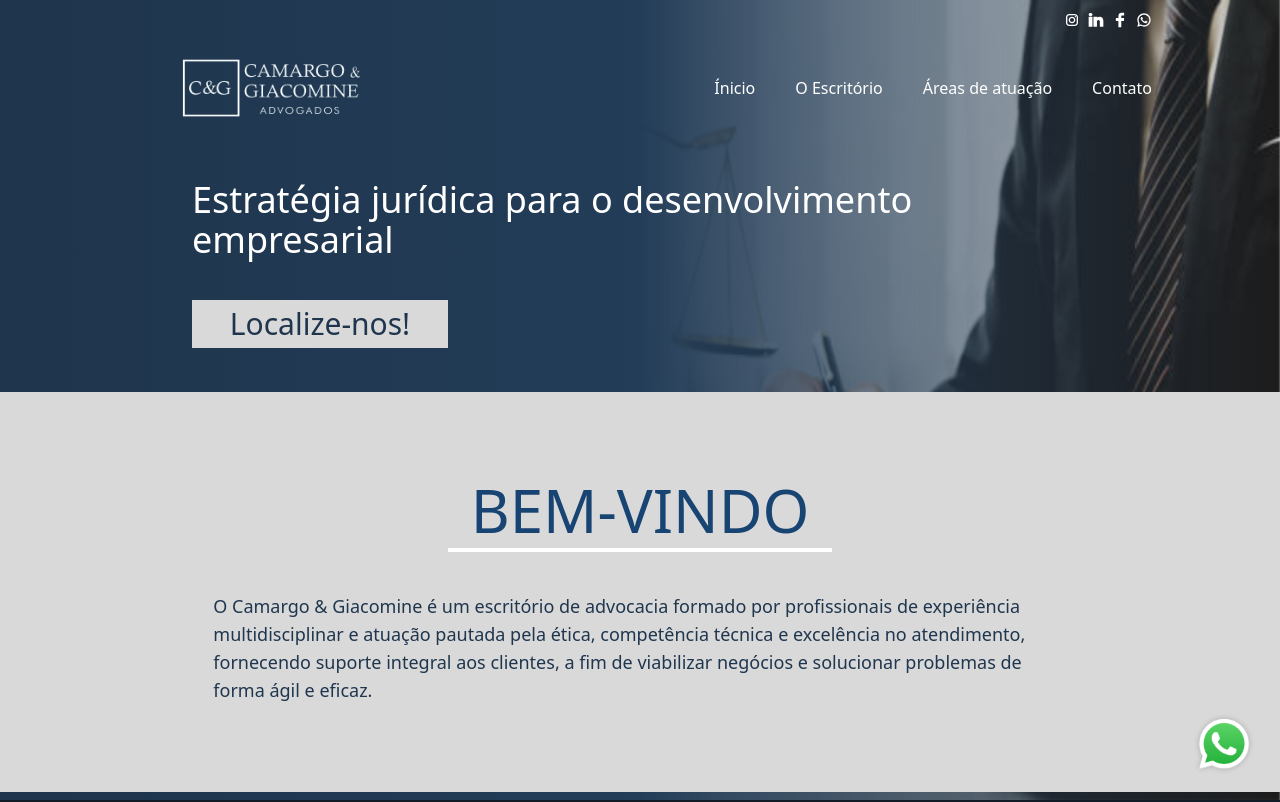
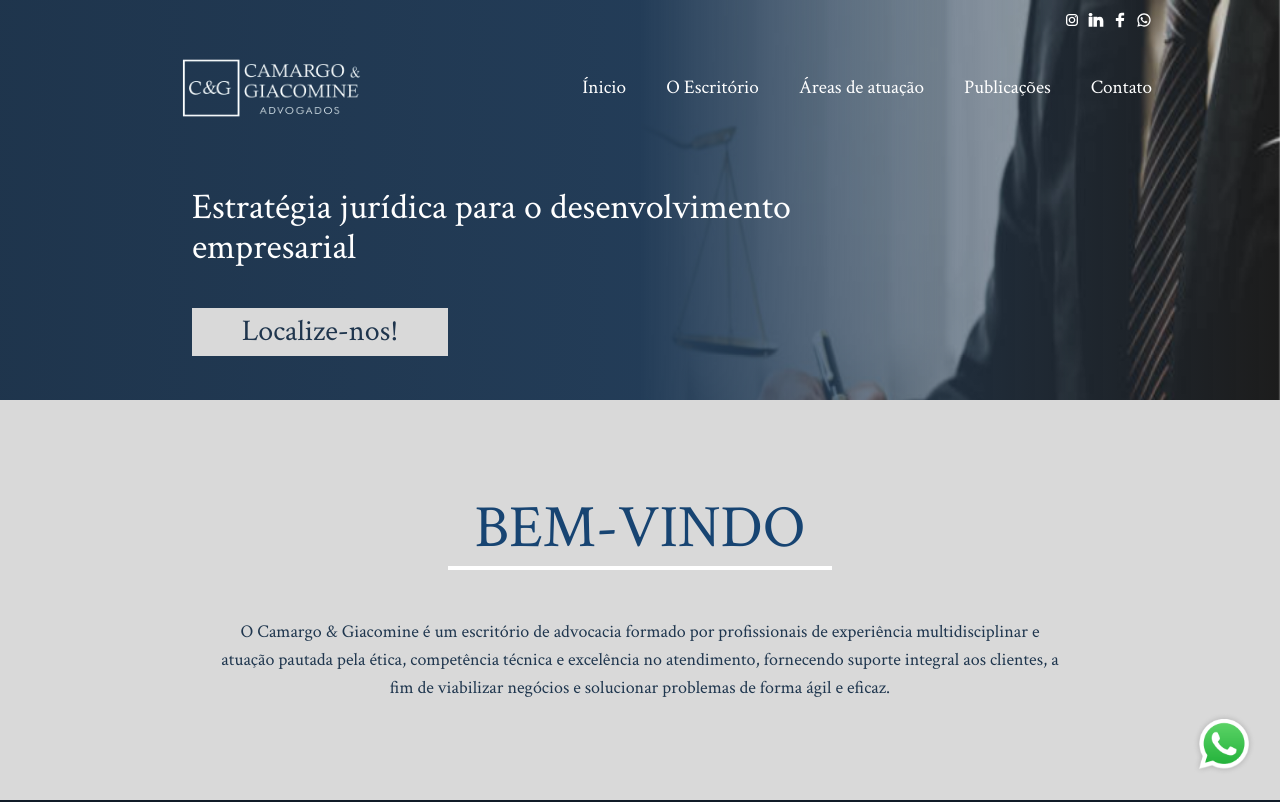
Before and after one commit to LeonardoGabrielSanches/camargogiacomine.adv, a React (Vite) app: page /1 in a window 1280 px wide. Shown: the top 802 px of the page. Built offline with nearby package versions, Linux system fonts and the light colour scheme.

Commit message:
wip articles section

```diff
--- /dev/null
+++ b/src/articles.json
@@ -0,0 +1,19 @@
+{
+    "highlighted": [
+        {
+            "title": "Como fazer bolo",
+            "excerpt": "This page should focus on the law firm or the lawyer's background. As with the usual About Us pages, you can talk about the history, track record, or even the guiding principles of the firm/lawyer.",
+            "image": "passarinho.jpg"
+        },
+        {
+            "title": "Como fazer bolo",
+            "excerpt": "This page should focus on the law firm or the lawyer's background. As with the usual About Us pages, you can talk about the history, track record, or even the guiding principles of the firm/lawyer.",
+            "image": "passarinho.jpg"
+        },
+        {
+            "title": "Como fazer bolo",
+            "excerpt": "This page should focus on the law firm or the lawyer's background. As with the usual About Us pages, you can talk about the history, track record, or even the guiding principles of the firm/lawyer.",
+            "image": "passarinho.jpg"
+        }
+    ]
+}
--- a/src/components/core/Header.tsx
+++ b/src/components/core/Header.tsx
@@ -12,7 +12,7 @@ export default function Header() {
     }
 
     return (
-        <>
+        <section className='h-[18%]'>
             <div className='flex items-center max-w-5xl mx-auto justify-end gap-2 h-10'>
                 <a href="https://www.instagram.com/camargogiacomine.adv/" target='_blank'><img src={instagramLogo} alt="Instagram logo" className='w-4 h-4' /></a>
                 <a href="" target='_blank'><img src={linkedinLogo} alt="Linkedin logo" className='w-4 h-4' /></a>
@@ -26,13 +26,14 @@ export default function Header() {
                 </div>
                 <nav className='items-center space-x-10 text-white'>
                     <button onClick={() => navigateTo(0)} className='hover:text-hover hover:transition-all hover:duration-300'>Ínicio</button>
-                    <button onClick={() => navigateTo(2)} className='hover:text-hover hover:transition-all hover:duration-300'>O Escritório</button>
-                    <button onClick={() => navigateTo(3)} className='hover:text-hover hover:transition-all hover:duration-300'>Áreas de atuação</button>
+                    <button onClick={() => navigateTo(1)} className='hover:text-hover hover:transition-all hover:duration-300'>O Escritório</button>
+                    <button onClick={() => navigateTo(2)} className='hover:text-hover hover:transition-all hover:duration-300'>Áreas de atuação</button>
+                    <button onClick={() => navigateTo(3)} className='hover:text-hover hover:transition-all hover:duration-300'>Publicações</button>
                     <button onClick={() => navigateTo(4)} className='hover:text-hover hover:transition-all hover:duration-300'>Contato</button>
                 </nav>
             </header>
 
             <img src={lawImg} alt="" className="-z-30 ml-auto h-screen fixed right-0 top-0 w-2/3" />
-        </>
+        </section>
     )
 }
--- /dev/null
+++ b/src/components/ui/Home/articles-section.tsx
@@ -0,0 +1,24 @@
+
+import background from '@/assets/articles-background.jpg'
+import articles from '@/articles.json'
+import passa from '@/assets/passarinho.jpg'
+
+export default function ArticlesSection() {
+    return (
+        <section className="h-screen bg-[#101b27] text-white flex flex-col items-center justify-center">
+            <img src={background} alt="" className='absolute opacity-10 object-cover min-h-full min-w-full' />
+            <div className='px-32 py-16 z-50 gap-20 flex flex-col'>
+                <h1 className="text-4xl text-center">Conheça nossos artigos</h1>
+
+                <div className="flex gap-16 items-center justify-center">
+                    {articles.highlighted.map(article => (
+                        <div className="flex flex-col items-center text-center gap-10 bg-[#174472]">
+                            <img src={passa} alt="" className='w-64 h-48' />
+                            <p>{article.title}</p>
+                        </div>
+                    ))}
+                </div>
+            </div>
+        </section>
+    )
+}
--- a/src/components/ui/Home/home-section.tsx
+++ b/src/components/ui/Home/home-section.tsx
@@ -8,8 +8,8 @@ export default function HomeSection() {
                 <span className="text-4xl text-white max-w-screen-md">Estratégia jurídica para o desenvolvimento empresarial</span>
                 <a href="" className="flex items-center justify-center text-3xl text-background w-64 h-12 bg-foreground mt-10">Localize-nos!</a>
             </section>
-            <section className="mt-auto h-1/2 bg-foreground flex flex-col items-center justify-center">
-                <h1 className="text-6xl text-[#174472] mb-2 uppercase">Bem-vindo</h1>
+            <section className="h-[50%] bg-foreground flex flex-col items-center gap-2 text-center justify-center">
+                <h1 className="text-6xl text-[#174472] uppercase">Bem-vindo</h1>
                 <div className="w-96 h-1 bg-white mb-10" />
                 <p className="text-[#1f364e] w-2/3 mx-auto text-lg">O Camargo & Giacomine é um escritório de advocacia formado por profissionais de experiência multidisciplinar e atuação pautada pela ética, competência técnica e excelência no atendimento, fornecendo suporte integral aos clientes, a fim de viabilizar negócios e solucionar problemas de forma ágil e eficaz.</p>
             </section>
--- a/src/components/ui/Home/index.tsx
+++ b/src/components/ui/Home/index.tsx
@@ -2,6 +2,7 @@ import HomeSection from "./home-section";
 import WorkingAreasSection from "./working-areas-section";
 import OfficeSection from "./office-section";
 import ContactSection from "./contact-section";
+import ArticlesSection from "./articles-section";
 
 export default function Home() {
     return (
@@ -9,6 +10,7 @@ export default function Home() {
             <HomeSection />
             <OfficeSection />
             <WorkingAreasSection />
+            <ArticlesSection />
             <ContactSection />
         </div>
     )
--- a/src/index.css
+++ b/src/index.css
@@ -1,3 +1,5 @@
+@import url('https://fonts.googleapis.com/css2?family=Crimson+Text:wght@400;700&display=swap');
+
 @tailwind base;
 @tailwind components;
 @tailwind utilities;
@@ -68,4 +70,9 @@
     @apply border-border;
     scroll-behavior: smooth;
   }
+
+  body {
+    @apply font-crimson;
+    font-size: larger;
+  }
 }
--- a/tailwind.config.js
+++ b/tailwind.config.js
@@ -17,6 +17,9 @@ module.exports = {
       },
     },
     extend: {
+      fontFamily: {
+        crimson: ['Crimson Text', 'serif'],
+      },
       backgroundImage: {
         'law': "url('/img/background.jpg')",
       },
```
Also changed, not shown: src/assets/articles-background.jpg (added), src/assets/passarinho.jpg (renamed from passarinho.jpg).
